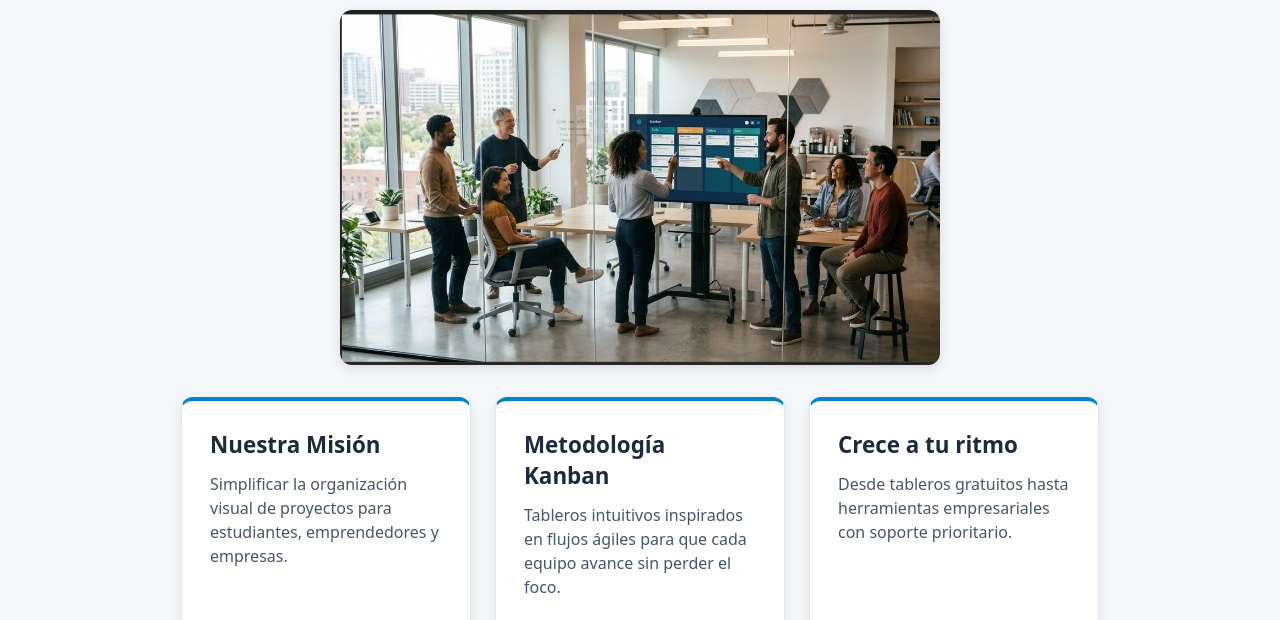
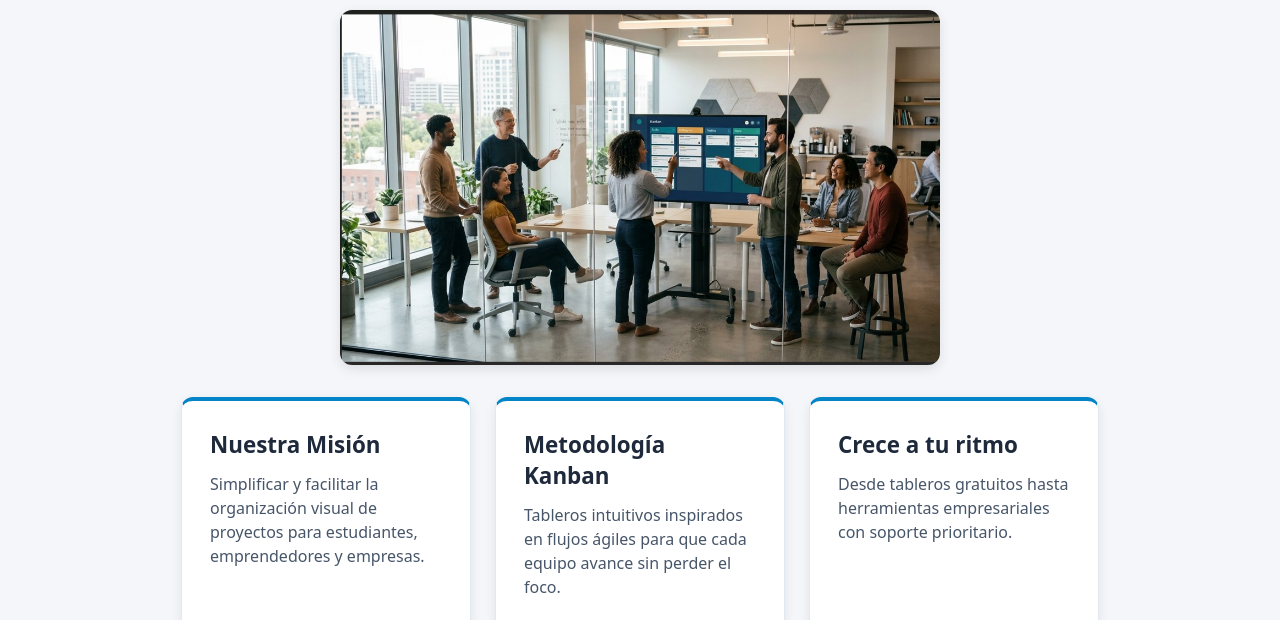
Before and after one commit to nora1392/NovaApps, an Astro site in the folder novaapps/: page /nosotros in a window 1280 px wide. Shown: the part 174-794 px from the top of the page. Built offline with nearby package versions, Linux system fonts and the light colour scheme; Astro itself is replaced by a stand-in of ours.

Commit message:
Update mission statement for clarity

```diff
--- a/novaapps/src/pages/nosotros.astro
+++ b/novaapps/src/pages/nosotros.astro
@@ -14,7 +14,7 @@ import Layout from "../layouts/Layout.astro";
     <div class="planes">
       <div class="plan">
         <h2>Nuestra Misión</h2>
-        <p>Simplificar la organización visual de proyectos para estudiantes, emprendedores y empresas.</p>
+        <p>Simplificar y facilitar la organización visual de proyectos para estudiantes, emprendedores y empresas.</p>
         <h3>Simplicidad</h3>
       </div>
 
```
